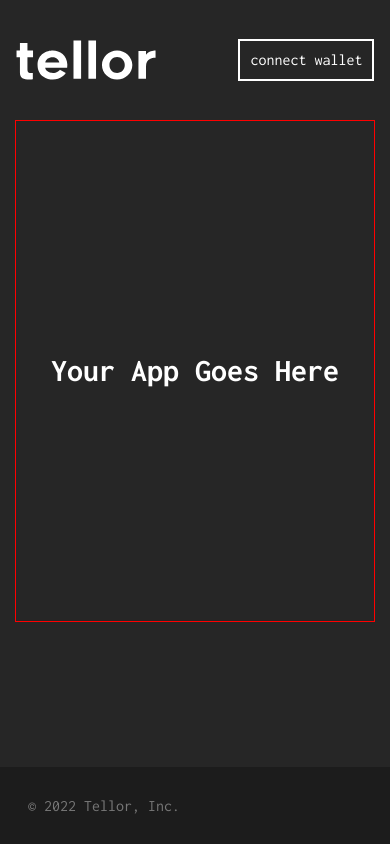
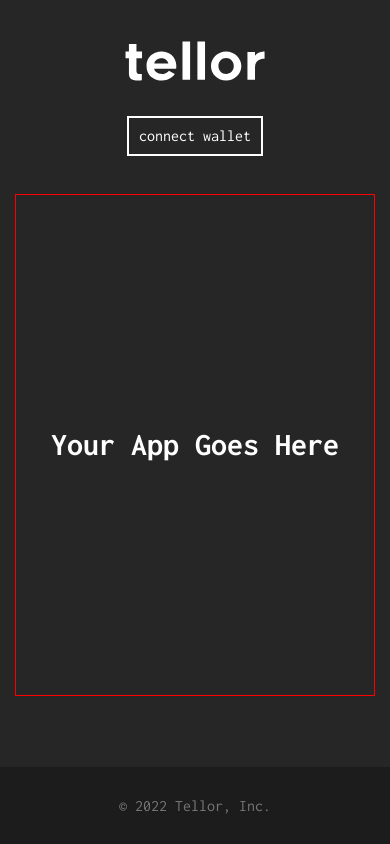
Before and after one commit to tellor-io/frontendBoilerplate, a React (Create React App) app: page / in a window 390 px wide. Built offline with nearby package versions, Linux system fonts and the light colour scheme; what web3modal would draw is missing.

Commit message:
cleanup file structure, media queries, walletconnect test, cleanup

```diff
--- a/package.json
+++ b/package.json
@@ -19,6 +19,7 @@
     "ethers": "^5.5.4",
     "react": "^17.0.2",
     "react-dom": "^17.0.2",
+    "react-responsive": "^9.0.0-beta.6",
     "react-scripts": "4.0.3",
     "web-vitals": "^1.0.1",
     "web3": "^1.7.1",
--- a/src/App.js
+++ b/src/App.js
@@ -1,7 +1,7 @@
 import React from "react";
 //Components
-import Nav from "./components/Nav";
-import Footer from "./components/Footer";
+import Nav from "./components/frontendBoilerplate/Nav";
+import Footer from "./components/frontendBoilerplate/Footer";
 //Styles
 import './App.css';
 
--- a/src/components/Footer.js
+++ b/src/components/frontendBoilerplate/Footer.js
@@ -1,5 +1,5 @@
 import React from "react";
-import "../styles/Footer.css"
+import "../../styles/frontendBoilerplate/Footer.css"
 
 function Footer() {
   return (
--- a/src/components/Nav.js
+++ b/src/components/frontendBoilerplate/Nav.js
@@ -1,10 +1,10 @@
 import React from "react";
 //Assets
-import {ReactComponent as Tellor} from "../assets/tellor_white.svg";
+import {ReactComponent as Tellor} from "../../assets/tellor_white.svg";
 //Components
 import WalletConnect from "./WalletConnect";
 //Styles
-import "../styles/Nav.css";
+import "../../styles/frontendBoilerplate/Nav.css";
 
 function Nav() {
   return (
--- a/src/components/WalletConnect.js
+++ b/src/components/frontendBoilerplate/WalletConnect.js
@@ -1,21 +1,27 @@
-import React, { useContext, useEffect, useState } from "react";
+import React, { useContext, useState } from "react";
 //Contexts
-import { UserContext } from "../contexts/User";
+import { UserContext } from "../../contexts/User";
 //Styles
-import "../styles/WalletConnect.css";
+import "../../styles/frontendBoilerplate/WalletConnect.css";
 //Icons
 import { Jazzicon } from "@ukstv/jazzicon-react";
 import { CustomTooltip } from "./CustomTooltip";
 //Utils
-import { truncateAddr } from "../utils/helpers";
+import { truncateAddr } from "../../utils/helpers";
+import { useMediaQuery } from "react-responsive";
 
 function WalletConnect() {
+  //Context Data
   const user = useContext(UserContext);
+  //Component State
   const [showTooltip, setShowTooltip] = useState(false);
+  //Media Queries
+  const tooltipAlign = useMediaQuery({ query: "(max-width: 850px)" });
 
-  useEffect(() => {
-    console.log("User inside WalletConnect", user);
-  }, [user])
+  //COMMENT IN FOR DEBUGGING PURPOSES
+  // useEffect(() => {
+  //   console.log("User inside WalletConnect", user);
+  // }, [user])
 
   const startFlow = () => {
     if (user) {
@@ -40,7 +46,7 @@
                 :
                 "To switch accounts or networks, use Metamask extension."
               }
-            placement="right"
+            placement={tooltipAlign ? "bottom" : "right"}
             arrow
           >
             <div
@@ -59,7 +65,6 @@
       :
         (<p>connect wallet</p>)
       }
-
     </div>
   )
 }
--- a/src/styles/Nav.css
+++ /dev/null
@@ -1,10 +0,0 @@
-.Nav {
-    width: 92%;
-    height: 120px;
-    display: flex;
-    justify-content: space-between;
-    align-items: center;
-}
-.TellorLogo {
-    width: 140px;
-}
--- a/src/styles/Footer.css
+++ b/src/styles/frontendBoilerplate/Footer.css
@@ -12,3 +12,13 @@
     color: #777777;
     margin-left: 28px;
 }
+
+/* Media Queries */
+@media (max-width: 600px) {
+    .Footer {
+        justify-content: center;
+    }
+    .FooterText {
+        margin-left: 0;
+    }
+}
--- /dev/null
+++ b/src/styles/frontendBoilerplate/Nav.css
@@ -0,0 +1,24 @@
+.Nav {
+    width: 92%;
+    height: 120px;
+    display: flex;
+    justify-content: space-between;
+    align-items: center;
+}
+.TellorLogo {
+    width: 140px;
+}
+
+/* Media Queries */
+@media (max-width: 600px) {
+    .Nav {
+        flex-direction: column;
+        justify-content: space-around;
+        padding: 20px 0 54px;
+    }
+}
+@media (max-width: 500px) {
+    .Nav {
+        justify-content: space-around;
+    }
+}
--- a/src/styles/WalletConnect.css
+++ b/src/styles/frontendBoilerplate/WalletConnect.css
@@ -18,6 +18,7 @@
     justify-content: center;
     align-items: center;
     width: fit-content;
+    height: auto;
     font-weight: 300;
 }
 .Jazzicon {
@@ -25,3 +26,25 @@
     height: 24px;
     margin-right: 10px;
 }
+
+/* Media Queries */
+@media (max-width: 400px) {
+    .WalletConnect {
+        height: fit-content;
+        margin-bottom: -30px;
+        padding: 10px;
+    }
+    .WalletConnected {
+        flex-direction: column;
+        width: 150px;
+        text-align: center;
+    }
+    .WalletConnected > p {
+        margin-top: 3px;
+        margin-bottom: -2px;
+    }
+    .Jazzicon {
+        margin-right: 0px;
+        margin-top: -5px;
+    }
+}
```
Also changed, not shown: src/components/frontendBoilerplate/CustomTooltip.js (renamed from src/components/CustomTooltip.js), 1 other file (tests, documents, lock files or other folders).
